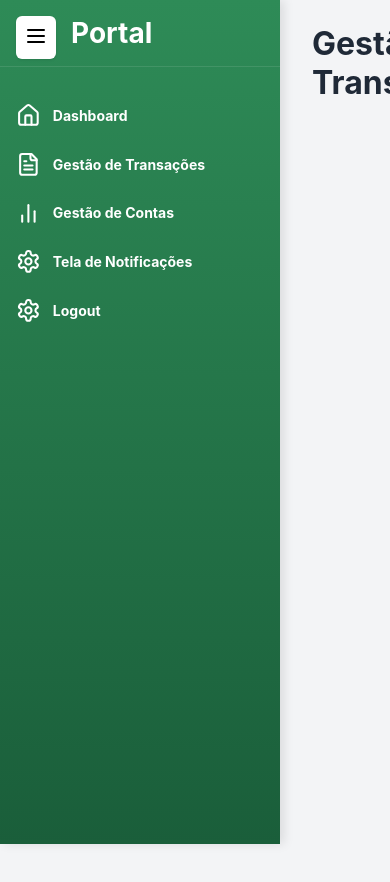
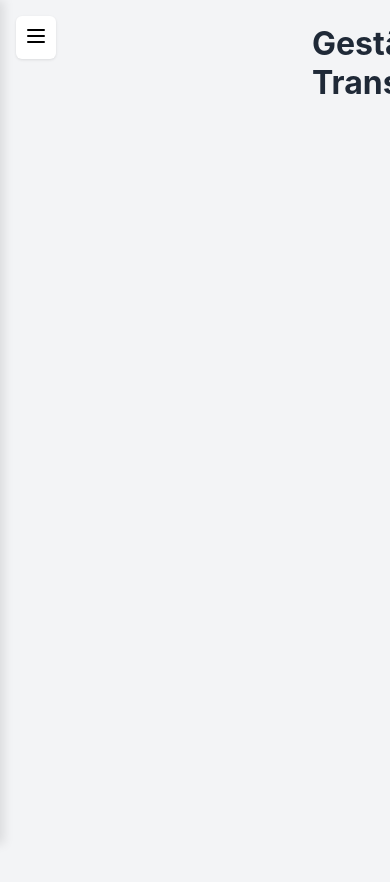
Before and after one commit to RusthenRonald2006/Portal-de-analise-em-anomalias-transacionais, a React (Create React App) app in the folder detec-anomalias/: page /gestaotransacoes in a window 390 px wide. Shown: the top 882 px of the page. Built offline with nearby package versions, Linux system fonts and the light colour scheme; the HTML template or start-up script is replaced by a standard one.

Commit message:
aplicando estilos quando o estate for true

```diff
--- a/detec-anomalias/src/components/Pages/GestaoTransacoes.js
+++ b/detec-anomalias/src/components/Pages/GestaoTransacoes.js
@@ -12,7 +12,7 @@ function GestaoTransacoes(){
                 <Menu/>
             </button>
             <div/>
-            <div className={styles.sidebar}>
+            <div className={`${styles.sidebar} ${sidebarOpen ?styles.open : ''}`}>
                 <Sidebar/>
             </div>
             <div className={styles.main_content}>
--- a/detec-anomalias/src/components/Pages/GestaoTransacoes.module.css
+++ b/detec-anomalias/src/components/Pages/GestaoTransacoes.module.css
@@ -38,6 +38,12 @@
     .mobile_menu_button{
         display: block;
     }
+    .sidebar {
+        transform: translateX(-100%);
+    }
+    .sidebar.open {
+        transform: translateX(0);
+      }
  }
 @media (max-width:640px){
     .mobile_menu_button{
```
